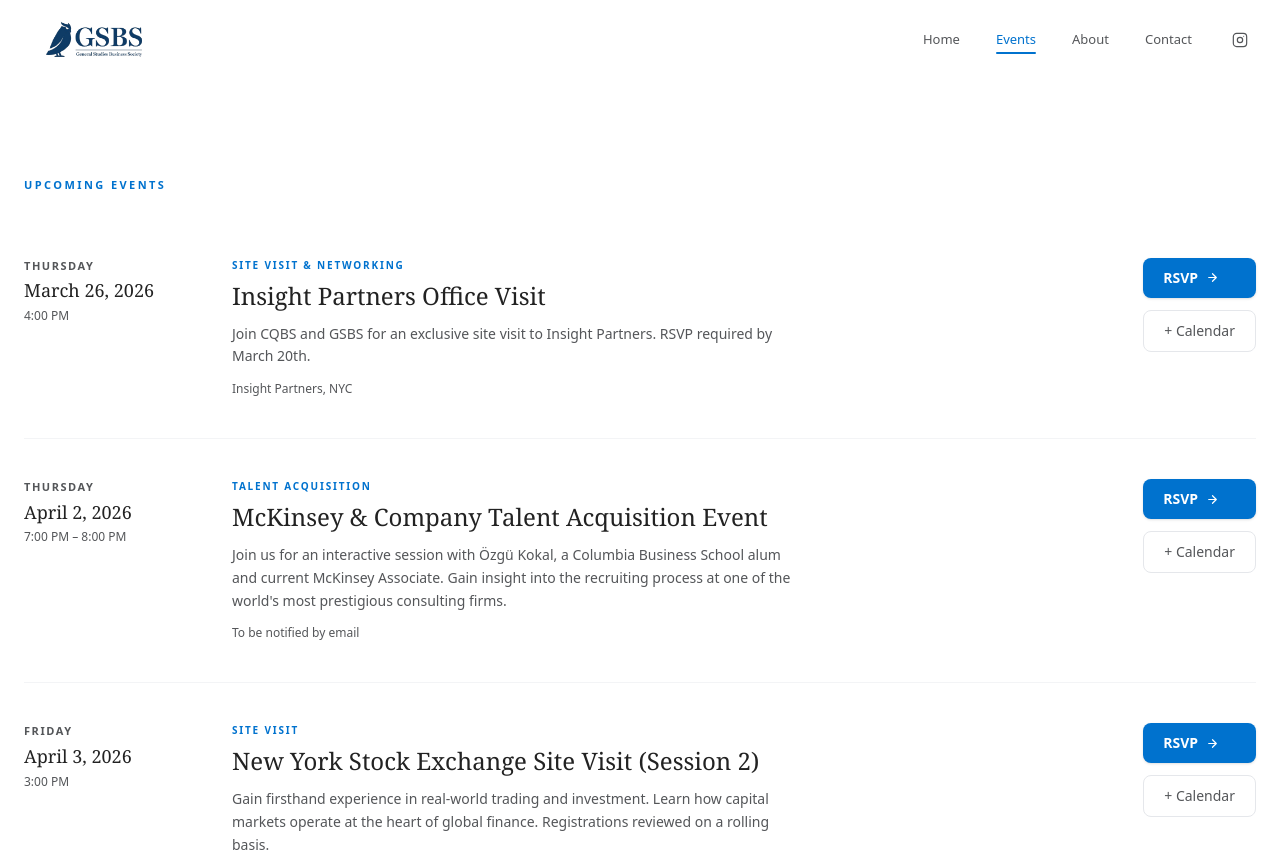
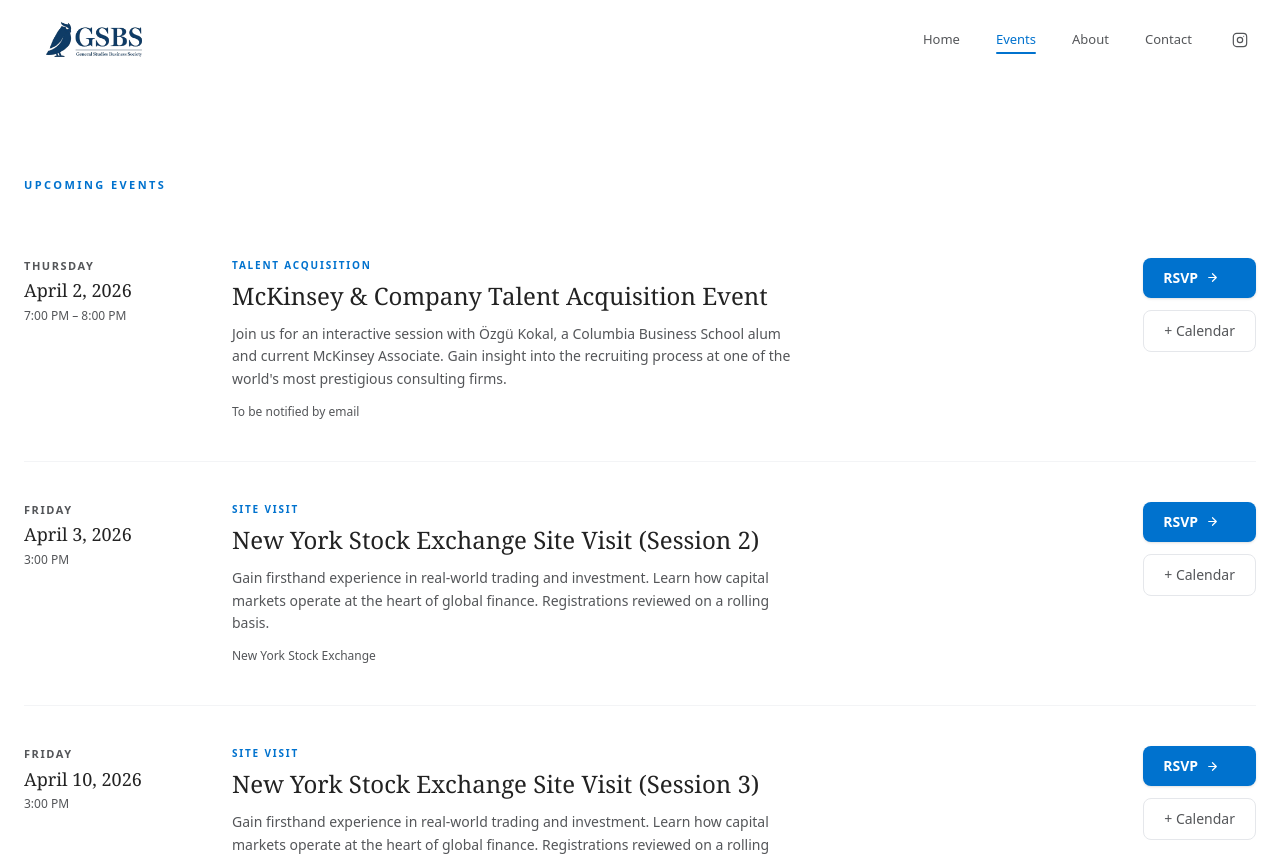
Before and after one commit to gsbusinesssociety/gsbusinesssociety.github.io, a Next.js app: page /events in a window 1280 px wide. Shown: the top 856 px of the page. Built offline with nearby package versions, Linux system fonts and the light colour scheme.

Commit message:
commented previous events.

```diff
--- a/app/events/page.tsx
+++ b/app/events/page.tsx
@@ -1,19 +1,19 @@
 import React from 'react';
 
 const UPCOMING_EVENTS = [
-  {
-    title: "Insight Partners Office Visit",
-    date: "20260326T200000Z",
-    endDate: "20260326T220000Z",
-    displayDate: "March 26, 2026",
-    dayOfWeek: "Thursday",
-    time: "4:00 PM",
-    location: "Insight Partners, NYC",
-    fullAddress: "1114 Avenue of the Americas, New York, NY 10036",
-    description: "Join CQBS and GSBS for an exclusive site visit to Insight Partners. RSVP required by March 20th.",
-    category: "Site Visit & Networking",
-    rsvpLink: "https://docs.google.com/forms/d/e/1FAIpQLSdfhB2kPU08AKkB1M0hRi1P7sEhJV4ZwV_YxeMpxXrWHtj9Qw/viewform"
-  },
+  // {
+  //   title: "Insight Partners Office Visit",
+  //   date: "20260326T200000Z",
+  //   endDate: "20260326T220000Z",
+  //   displayDate: "March 26, 2026",
+  //   dayOfWeek: "Thursday",
+  //   time: "4:00 PM",
+  //   location: "Insight Partners, NYC",
+  //   fullAddress: "1114 Avenue of the Americas, New York, NY 10036",
+  //   description: "Join CQBS and GSBS for an exclusive site visit to Insight Partners. RSVP required by March 20th.",
+  //   category: "Site Visit & Networking",
+  //   rsvpLink: "https://docs.google.com/forms/d/e/1FAIpQLSdfhB2kPU08AKkB1M0hRi1P7sEhJV4ZwV_YxeMpxXrWHtj9Qw/viewform"
+  // },
     {
     title: "McKinsey & Company Talent Acquisition Event",
     date: "20260402T190000",
```
